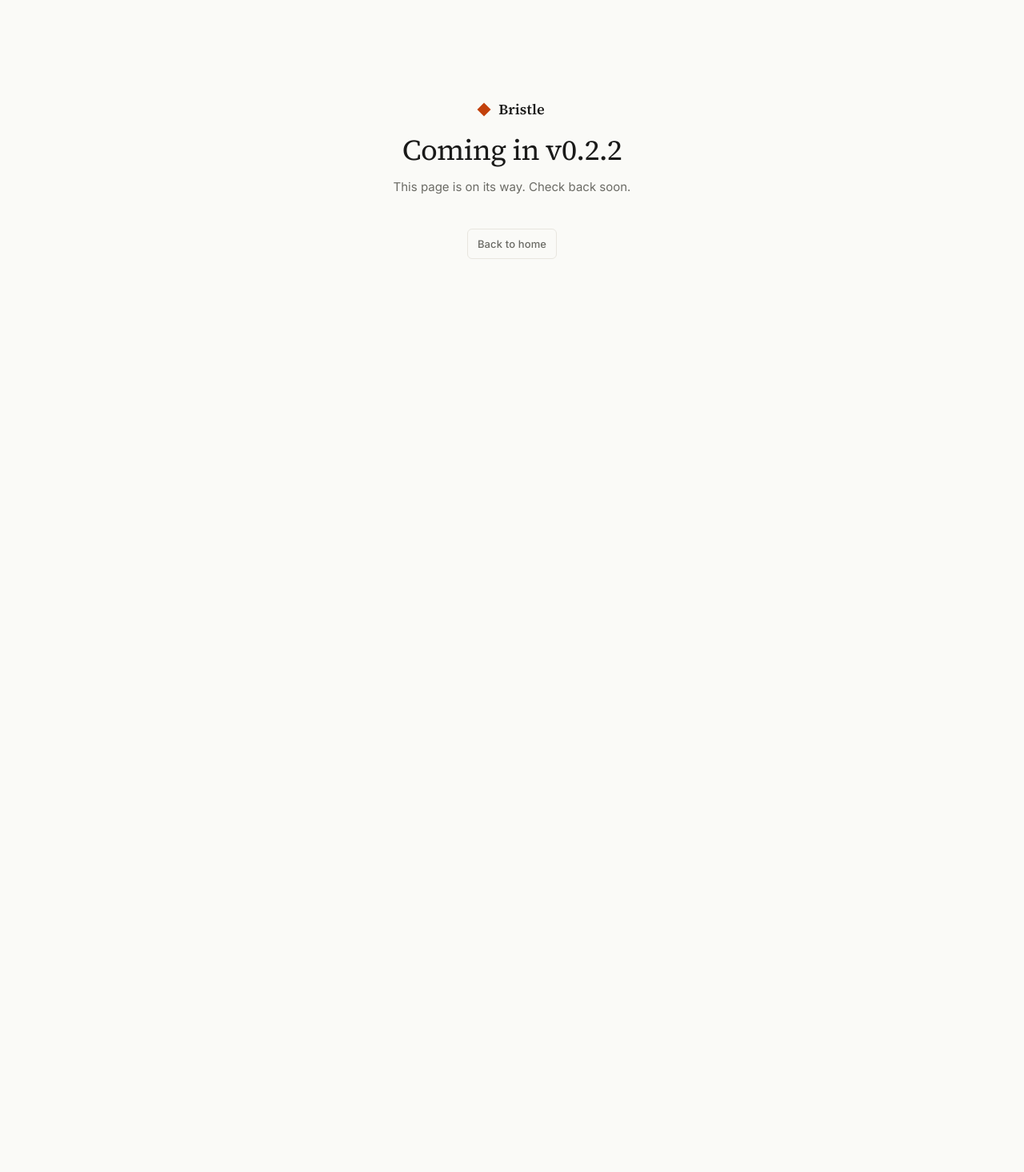
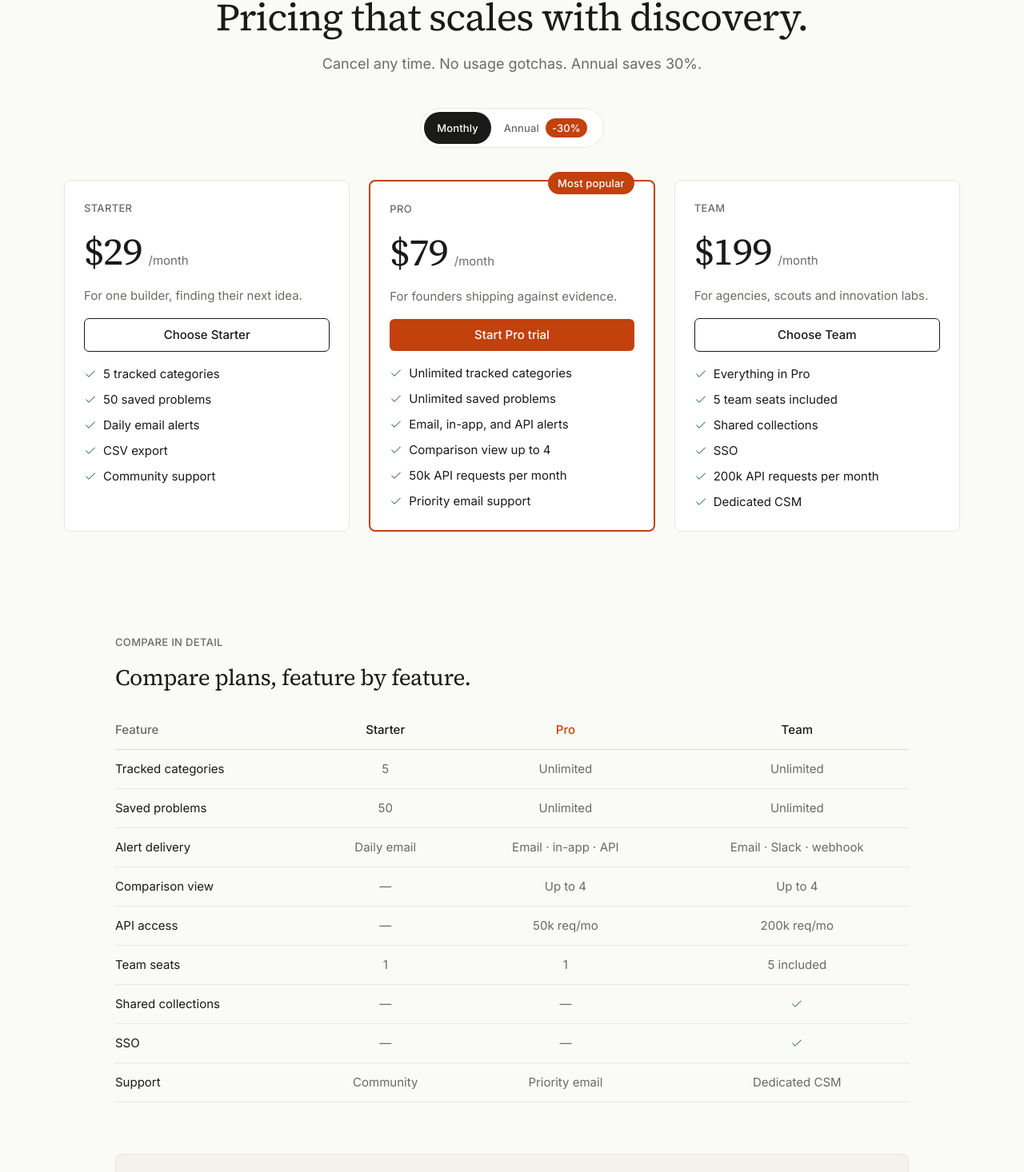
Before and after one commit to cornel-stack/bristle, a Next.js app in the folder apps/web/: page /pricing in a window 1280 px wide. Shown: the part 176-1642 px from the top of the page at 80% size. Before the commit the page ends 800 px from the top, so only its background shows below. Built offline with nearby package versions, Linux system fonts and the light colour scheme.

Commit message:
feat(web): replace /pricing stub with full Pricing page + metadata

```diff
--- a/apps/web/src/app/pricing/page.tsx
+++ b/apps/web/src/app/pricing/page.tsx
@@ -1,9 +1,41 @@
-import { ComingSoon } from "@/components/coming-soon";
+import type { Metadata } from "next";
+import { SITE_URL } from "@bristle/shared";
 
-export const metadata = {
-  robots: { index: false, follow: false },
+import { SiteFooter } from "@/components/landing/site-footer";
+import { TopNav } from "@/components/landing/top-nav";
+import { PricingBillingSection } from "@/components/pricing/billing-section";
+import { CompareTable } from "@/components/pricing/compare-table";
+import { EnterpriseCard } from "@/components/pricing/enterprise-card";
+import { PricingHero } from "@/components/pricing/hero";
+
+const TITLE = "Pricing — Bristle";
+const DESCRIPTION =
+  "Three plans for finding real problems worth solving. Cancel any time, annual saves 30%.";
+
+export const metadata: Metadata = {
+  metadataBase: new URL(SITE_URL),
+  title: TITLE,
+  description: DESCRIPTION,
+  openGraph: {
+    title: TITLE,
+    description: DESCRIPTION,
+    type: "website",
+    url: SITE_URL + "/pricing",
+    images: [{ url: SITE_URL + "/og-image.png", width: 1200, height: 630 }],
+  },
 };
 
-export default function Page() {
-  return <ComingSoon version="0.2.2" />;
+export default async function Pricing() {
+  return (
+    <>
+      <TopNav />
+      <main>
+        <PricingHero />
+        <PricingBillingSection />
+        <CompareTable />
+        <EnterpriseCard />
+      </main>
+      <SiteFooter />
+    </>
+  );
 }
```
